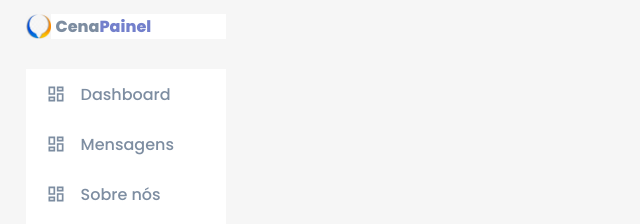
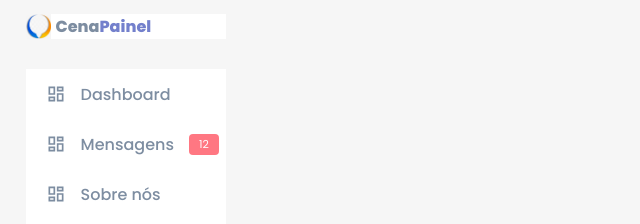
Before and after one commit to israelcena/cenapainel, a React (Create React App) app: page / in a window 1280 px wide. Shown: the top 224 px of the page, without its empty margins (0-640 px from the left). Built offline with nearby package versions, Linux system fonts and the light colour scheme.

Commit message:
include alerts from menu

```diff
--- a/src/components/aside/sidebar/sidebar.jsx
+++ b/src/components/aside/sidebar/sidebar.jsx
@@ -15,6 +15,7 @@ export default function Sidebar() {
 					<a key={item.id} className="nav-itens" href={item.path}>
 						<MaterialDesign.MdOutlineDashboard className="menu-icon" />
 						<h3>{item.name}</h3>
+						{item.alert ? <span className="message-count">{item.alert}</span> : null}
 					</a>
 				);
 			})}
--- a/src/components/aside/sidebar/sidebarStyles.css
+++ b/src/components/aside/sidebar/sidebarStyles.css
@@ -62,6 +62,14 @@
 	font-size: 2rem;
 }
 
+.sidebar .message-count {
+	background-color: var(--color-red);
+	color: var(--color-white);
+	padding: .2rem 1rem;
+	font-size: 11px;
+	border-radius: var(--border-radius-1);
+}
+
 .scale-up-hor-left {
 	-webkit-animation: scale-up-hor-left 0.4s cubic-bezier(0.39, 0.575, 0.565, 1)
 		both;
```
